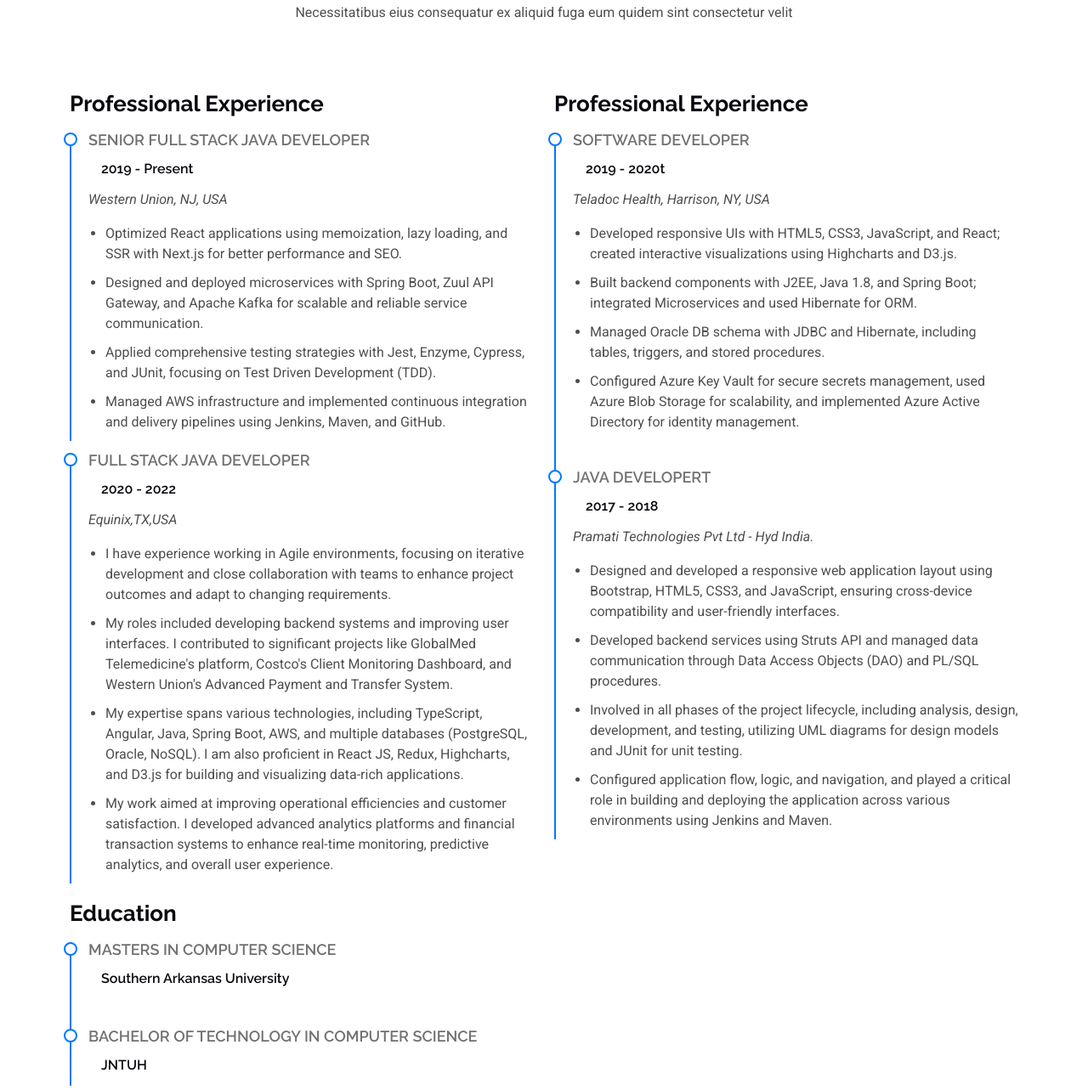
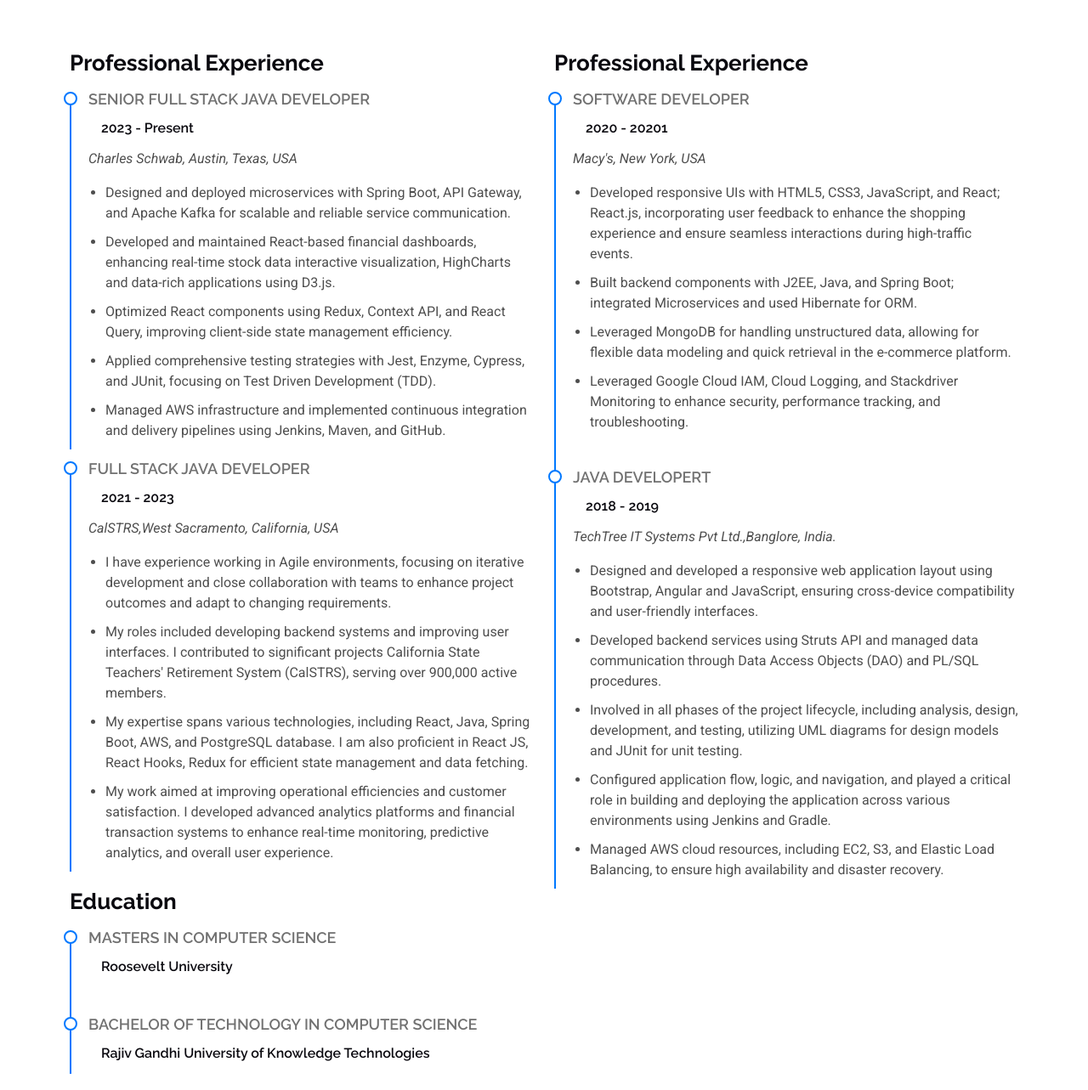
Before and after one commit to ganjiarchana06/ganjiarchana06.github.io, a plain HTML site: page index.html in a window 1280 px wide. Shown: the part 1365-2648 px from the top of the page at 85% size. Drawn offline with Linux system fonts and the light colour scheme.

Commit message:
Add Experience

```diff
--- a/index.html
+++ b/index.html
@@ -4,7 +4,7 @@
 <head>
   <meta charset="utf-8">
   <meta content="width=device-width, initial-scale=1.0" name="viewport">
-  <title>Index - Pranitha Bootstrap Template</title>
+  <title>Index - Archana Bootstrap Template</title>
   <meta content="" name="description">
   <meta content="" name="keywords">
 
@@ -53,7 +53,7 @@
           <li><a href="#about">About</a></li>
           <li><a href="#Skills">Skills</a></li>
           <!-- <li><a href="#portfolio">Portfolio</a></li> -->
-          <li class="dropdown"><a href="#"><span>Dropdown</span> <i class="bi bi-chevron-down toggle-dropdown"></i></a>
+          <!-- <li class="dropdown"><a href="#"><span>Dropdown</span> <i class="bi bi-chevron-down toggle-dropdown"></i></a>
             <ul>
               <li><a href="#">Dropdown 1</a></li>
               <li class="dropdown"><a href="#"><span>Deep Dropdown</span> <i class="bi bi-chevron-down toggle-dropdown"></i></a>
@@ -69,7 +69,7 @@
               <li><a href="#">Dropdown 3</a></li>
               <li><a href="#">Dropdown 4</a></li>
             </ul>
-          </li>
+          </li> -->
           <li><a href="#contact">Contact</a></li>
         </ul>
         <i class="mobile-nav-toggle d-xl-none bi bi-list"></i>
@@ -83,7 +83,7 @@
     <!-- Hero Section -->
     <section id="hero" class="hero section dark-background">
 
-      <img src="/Users/archanaganji/Pictures/Screenshot 2024-09-27 at 1.47.52 PM.png" alt="" data-aos="fade-in">
+      <img src="/Users/archanaganji/Downloads/IMG_9631.heic" alt="" data-aos="fade-in">
 
       <div class="container d-flex flex-column align-items-center justify-content-center text-center" data-aos="fade-up" data-aos-delay="100">
         <h2>I am Archana Ganji</h2>
@@ -108,7 +108,7 @@
                 <p><strong>Name: </strong> <span>Archana Ganjii</span></p>
                 <p><strong>Profile: </strong> <span>Full stack Java Developer</span></p>
                 <p><strong>Email: </strong> <span>ganjiarchana06@gmail.com</span></p>
-                <p><strong>Phone: </strong> <span>+1 309-466-6136</span></p>
+                <p><strong>Phone: </strong> <span>+1 708-669-9712</span></p>
               </div>
             </div>
 
@@ -151,8 +151,8 @@
             <div class="about-me">
               <h4>About me</h4>
               <p>
-               I am working as a Senior Java Full Stack Developer at Western Union. I have over 8 years of experience in designing, developing, and testing enterprise applications across various sectors like Health, Retail, and Finance.
-On the front-end, I specialize in HTML5, CSS3, JavaScript, and modern frameworks such as Angular, ReactJS, Vue.js, and Node.js. For the back end, I have extensive experience with core Java concepts, the Spring Framework, Hibernate, microservices, ExpressJS, and RESTful web services.
+               I am working as a Senior Java Full Stack Developer at Charles Schwab. I have around 7 years of experience in designing, developing, and testing enterprise applications across various sectors like Finance, Government, Retail.
+On the front-end, I specialize in JavaScript, Angular, ReactJS and Node.js. For the back end, I have extensive experience with core Java concepts, the Spring Framework, Hibernate, microservices, ExpressJS, and RESTful web services.
 
               </p>
               <!-- <p>
@@ -179,7 +179,6 @@
       <!-- Section Title -->
       <div class="container section-title" data-aos="fade-up">
         <h2>Resume</h2>
-        <p>Necessitatibus eius consequatur ex aliquid fuga eum quidem sint consectetur velit</p>
       </div><!-- End Section Title -->
 
       <div class="container">
@@ -192,11 +191,12 @@
             <div class="resume-item pb-0">
 
               <h4>Senior Full Stack Java Developer</h4>
-              <h5>2019 - Present</h5>
-              <p><em>Western Union, NJ, USA </em></p>
+              <h5>2023 - Present</h5>
+              <p><em>Charles Schwab, Austin, Texas, USA </em></p>
               <ul>
-                <li>Optimized React applications using memoization, lazy loading, and SSR with Next.js for better performance and SEO.</li>
-                <li>Designed and deployed microservices with Spring Boot, Zuul API Gateway, and Apache Kafka for scalable and reliable service communication. </li>
+                <li>Designed and deployed microservices with Spring Boot, API Gateway, and Apache Kafka for scalable and reliable service communication. </li>
+                <li>Developed and maintained React-based financial dashboards, enhancing real-time stock data interactive visualization, HighCharts and data-rich applications using D3.js.</li>
+                <li>Optimized React components using Redux, Context API, and React Query, improving client-side state management efficiency.</li>
                 <li>Applied comprehensive testing strategies with Jest, Enzyme, Cypress, and JUnit, focusing on Test Driven Development (TDD).</li>
                 <li>Managed AWS infrastructure and implemented continuous integration and delivery pipelines using Jenkins, Maven, and GitHub.</li>
 
@@ -206,12 +206,12 @@
             <div class="resume-item pb-0">
 
               <h4>Full Stack Java Developer</h4>
-              <h5>2020 - 2022 </h5>
-              <p><em>Equinix,TX,USA </em></p>
+              <h5>2021 - 2023 </h5>
+              <p><em>CalSTRS,West Sacramento, California, USA </em></p>
               <ul>
-                <li> I have experience working in Agile environments, focusing on iterative development and close collaboration with teams to enhance project outcomes and adapt to changing requirements.</li>
-                <li>My roles included developing backend systems and improving user interfaces. I contributed to significant projects like GlobalMed Telemedicine's platform, Costco's Client Monitoring Dashboard, and Western Union's Advanced Payment and Transfer System. </li>
-                <li>My expertise spans various technologies, including TypeScript, Angular, Java, Spring Boot, AWS, and multiple databases (PostgreSQL, Oracle, NoSQL). I am also proficient in React JS, Redux, Highcharts, and D3.js for building and visualizing data-rich applications.</li>
+                <li>I have experience working in Agile environments, focusing on iterative development and close collaboration with teams to enhance project outcomes and adapt to changing requirements.</li>
+                <li>My roles included developing backend systems and improving user interfaces. I contributed to significant projects California State Teachers' Retirement System (CalSTRS), serving over 900,000 active members. </li>
+                <li>My expertise spans various technologies, including React, Java, Spring Boot, AWS, and PostgreSQL database. I am also proficient in React JS, React Hooks, Redux for efficient state management and data fetching.</li>
                 <li>My work aimed at improving operational efficiencies and customer satisfaction. I developed advanced analytics platforms and financial transaction systems to enhance real-time monitoring, predictive analytics, and overall user experience.</li>
 
               </ul>
@@ -220,7 +220,7 @@
             <h3 class="resume-title">Education</h3>
             <div class="resume-item">
               <h4>Masters in Computer Science</h4>
-              <h5>Southern Arkansas University</h5>
+              <h5>Roosevelt University</h5>
 
               <p><em></em></p>
               <p> </p>
@@ -228,7 +228,7 @@
 
             <div class="resume-item">
               <h4>Bachelor of Technology in Computer Science</h4>
-              <h5>JNTUH</h5>
+              <h5>Rajiv Gandhi University of Knowledge Technologies </h5>
               <p><em></em></p>
               <p></p>
             </div><!-- Edn Resume Item -->
@@ -239,25 +239,26 @@
             <h3 class="resume-title">Professional Experience</h3>
             <div class="resume-item">
               <h4>Software Developer</h4>
-              <h5>2019 - 2020t</h5>
-              <p><em>Teladoc Health, Harrison, NY, USA</em></p>
+              <h5>2020 - 20201</h5>
+              <p><em>Macy's, New York, USA</em></p>
               <ul>
-                <li>Developed responsive UIs with HTML5, CSS3, JavaScript, and React; created interactive visualizations using Highcharts and D3.js.</li>
-                <li>Built backend components with J2EE, Java 1.8, and Spring Boot; integrated Microservices and used Hibernate for ORM. </li>
-                <li>Managed Oracle DB schema with JDBC and Hibernate, including tables, triggers, and stored procedures.</li>
-                <li>Configured Azure Key Vault for secure secrets management, used Azure Blob Storage for scalability, and implemented Azure Active Directory for identity management.</li>
+                <li>Developed responsive UIs with HTML5, CSS3, JavaScript, and React; React.js, incorporating user feedback to enhance the shopping experience and ensure seamless interactions during high-traffic events.</li>
+                <li>Built backend components with J2EE, Java, and Spring Boot; integrated Microservices and used Hibernate for ORM. </li>
+                <li>Leveraged MongoDB for handling unstructured data, allowing for flexible data modeling and quick retrieval in the e-commerce platform.</li>
+                <li>Leveraged Google Cloud IAM, Cloud Logging, and Stackdriver Monitoring to enhance security, performance tracking, and troubleshooting.</li>
               </ul>
             </div><!-- Edn Resume Item -->
 
             <div class="resume-item">
               <h4>Java Developert</h4>
-              <h5>2017 - 2018</h5>
-              <p><em>Pramati Technologies Pvt Ltd - Hyd India.</em></p>
+              <h5>2018 - 2019</h5>
+              <p><em>TechTree IT Systems Pvt Ltd.,Banglore, India.</em></p>
               <ul>
-                <li>Designed and developed a responsive web application layout using Bootstrap, HTML5, CSS3, and JavaScript, ensuring cross-device compatibility and user-friendly interfaces.</li>
+                <li>Designed and developed a responsive web application layout using Bootstrap, Angular and JavaScript, ensuring cross-device compatibility and user-friendly interfaces.</li>
                 <li>Developed backend services using Struts API and managed data communication through Data Access Objects (DAO) and PL/SQL procedures.</li>
                 <li>Involved in all phases of the project lifecycle, including analysis, design, development, and testing, utilizing UML diagrams for design models and JUnit for unit testing.</li>
-                <li>Configured application flow, logic, and navigation, and played a critical role in building and deploying the application across various environments using Jenkins and Maven.</li>
+                <li>Configured application flow, logic, and navigation, and played a critical role in building and deploying the application across various environments using Jenkins and Gradle.</li>
+                <li>Managed AWS cloud resources, including EC2, S3, and Elastic Load Balancing, to ensure high availability and disaster recovery.</li>
               </ul>
             </div><!-- Edn Resume Item -->
 
@@ -802,7 +803,7 @@
                 <i class="bi bi-telephone flex-shrink-0"></i>
                 <div>
                   <h3>Call Us</h3>
-                  <p>+1 309-466-6136</p>
+                  <p>+1 708-669-9712</p>
                 </div>
               </div>
             </div><!-- End Info Item -->
```
